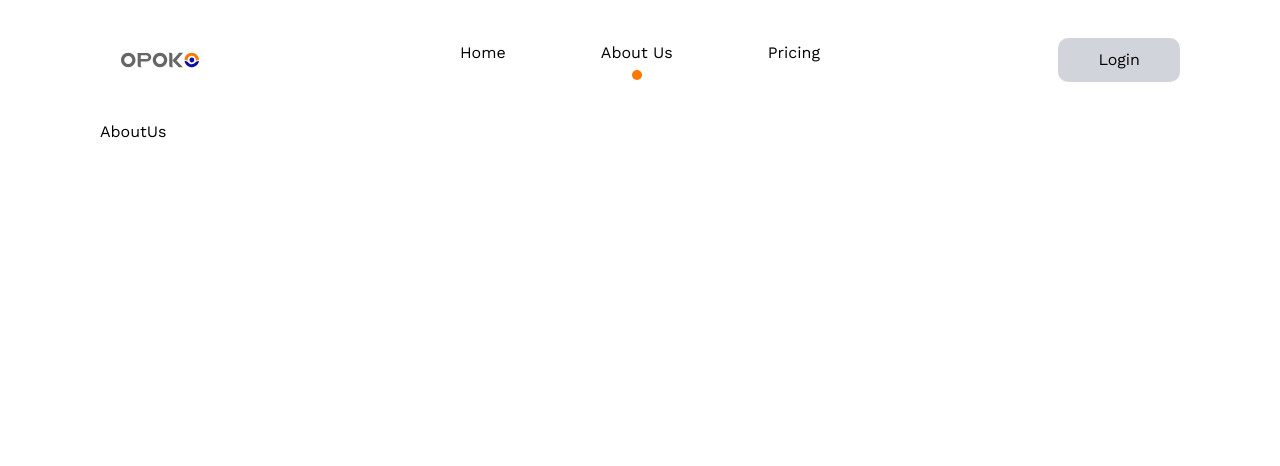
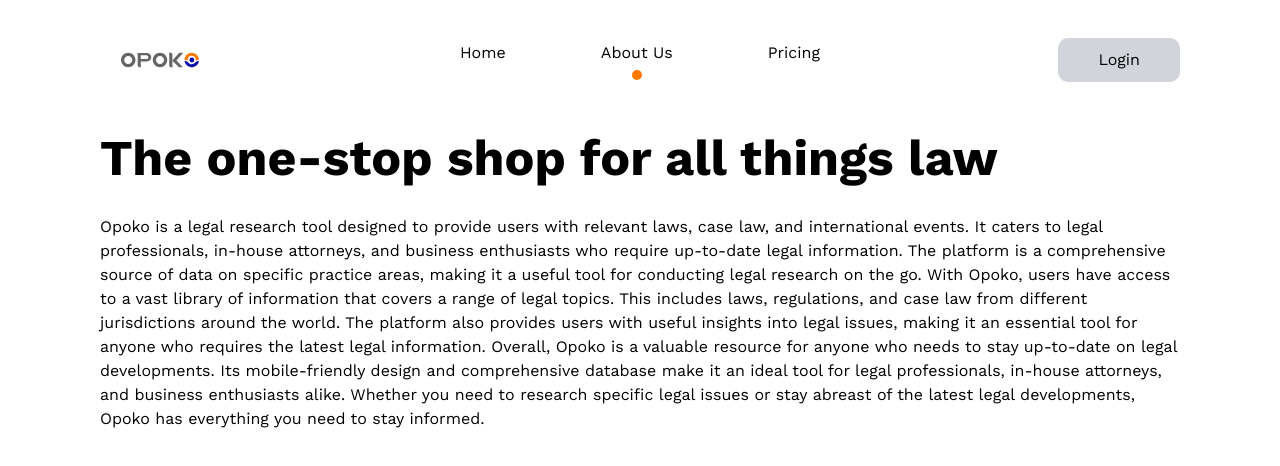
Before and after one commit to Niscolinx/opoko, a React (Vite) app: page /about-us in a window 1280 px wide. Shown: the top 466 px of the page. Built offline with nearby package versions, Linux system fonts and the light colour scheme.

Commit message:
working on about us

```diff
--- a/src/pages/AboutUs.tsx
+++ b/src/pages/AboutUs.tsx
@@ -2,8 +2,31 @@ import React from 'react'
 
 function AboutUs() {
   return (
-    <div>AboutUs</div>
-  )
+    <div className="grid gap-8">
+      <p className="font-bold text-[5rem]">
+        The one-stop shop for all things law
+      </p>
+      <p>
+        Opoko is a legal research tool designed to provide users with relevant
+        laws, case law, and international events. It caters to legal
+        professionals, in-house attorneys, and business enthusiasts who require
+        up-to-date legal information. The platform is a comprehensive source of
+        data on specific practice areas, making it a useful tool for conducting
+        legal research on the go. With Opoko, users have access to a vast
+        library of information that covers a range of legal topics. This
+        includes laws, regulations, and case law from different jurisdictions
+        around the world. The platform also provides users with useful insights
+        into legal issues, making it an essential tool for anyone who requires
+        the latest legal information. Overall, Opoko is a valuable resource for
+        anyone who needs to stay up-to-date on legal developments. Its
+        mobile-friendly design and comprehensive database make it an ideal tool
+        for legal professionals, in-house attorneys, and business enthusiasts
+        alike. Whether you need to research specific legal issues or stay
+        abreast of the latest legal developments, Opoko has everything you need
+        to stay informed.
+      </p>
+    </div>
+  );
 }
 
 export default AboutUs
```
